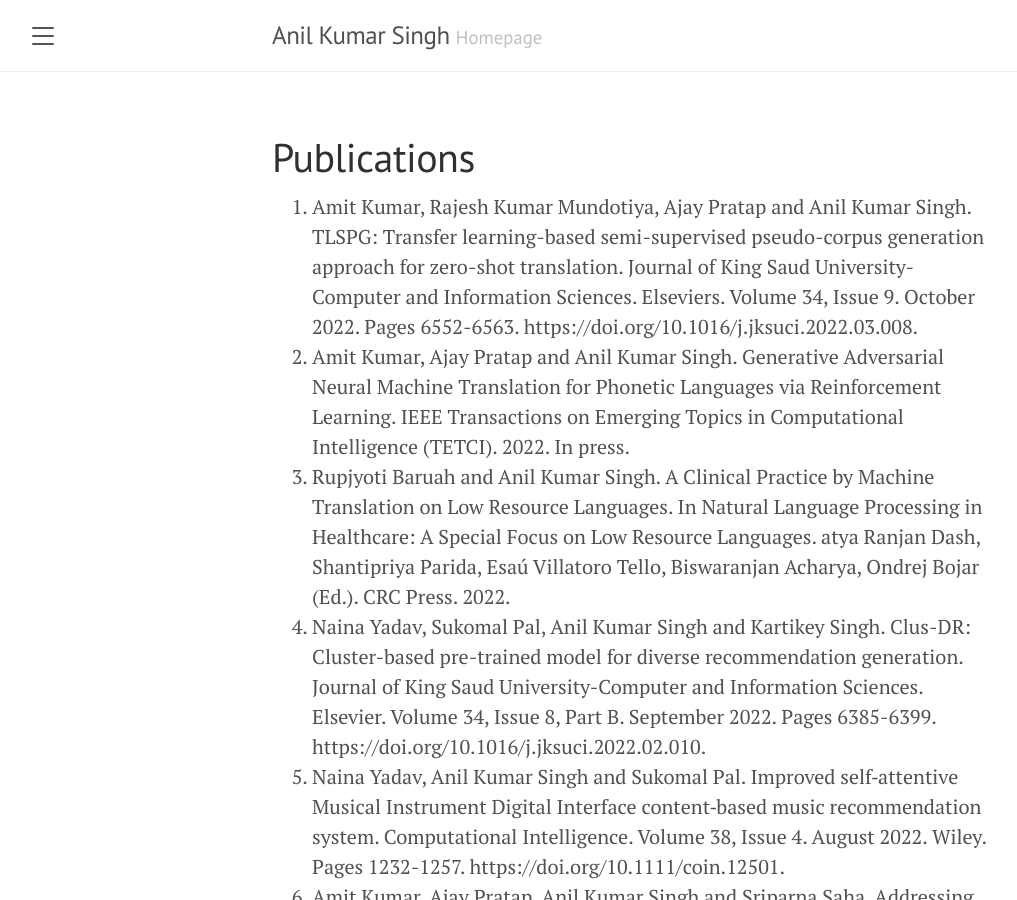
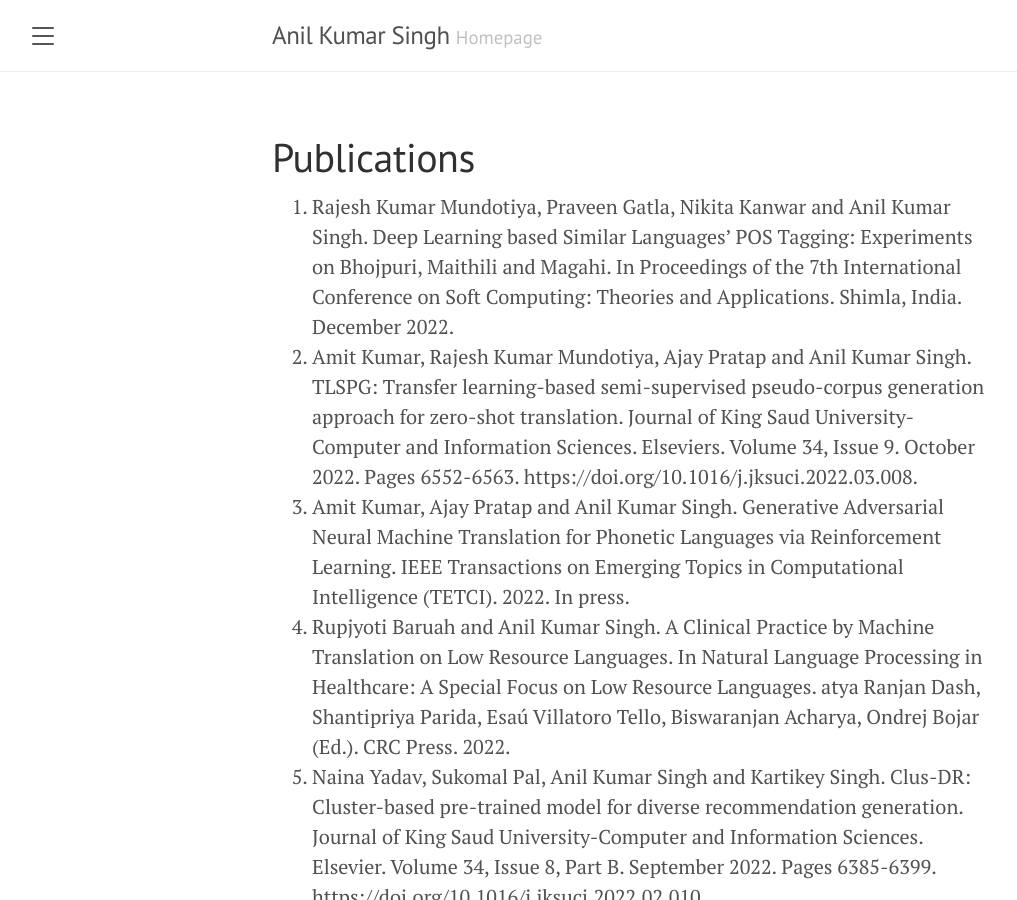
Before and after one commit to singhakr/singhakr.github.io, a Jekyll site: the page built from publications.md, in a window 1280 px wide and 900 px high. Shown: the whole window, without its empty margins (8-1025 px from the left). Built offline with Jekyll 4.4.1, drawn with Linux system fonts in a browser that asks for light colours.

Commit message:
Added a paper
Added a paper

```diff
--- a/publications.md
+++ b/publications.md
@@ -2,7 +2,7 @@
 layout: page
 title: Publications
 ---
-
+1.  Rajesh Kumar Mundotiya, Praveen Gatla, Nikita Kanwar and Anil Kumar Singh. Deep Learning based Similar Languages’ POS Tagging: Experiments on Bhojpuri, Maithili and Magahi. In Proceedings of the 7th International Conference on Soft Computing: Theories and Applications. Shimla, India. December 2022.
 1.	Amit Kumar, Rajesh Kumar Mundotiya, Ajay Pratap and Anil Kumar Singh. TLSPG: Transfer learning-based semi-supervised pseudo-corpus generation approach for zero-shot translation. Journal of King Saud University-Computer and Information Sciences. Elseviers. Volume 34, Issue 9. October 2022. Pages 6552-6563. https://doi.org/10.1016/j.jksuci.2022.03.008.
 1.	Amit Kumar, Ajay Pratap and Anil Kumar Singh. Generative Adversarial Neural Machine Translation for Phonetic Languages via Reinforcement Learning. IEEE Transactions on Emerging Topics in Computational Intelligence (TETCI). 2022. In press.
 1.	Rupjyoti Baruah and Anil Kumar Singh. A Clinical Practice by Machine Translation on Low Resource Languages. In Natural Language Processing in Healthcare: A Special Focus on Low Resource Languages. atya Ranjan Dash, Shantipriya Parida, Esaú Villatoro Tello, Biswaranjan Acharya, Ondrej Bojar (Ed.). CRC Press. 2022.
```
